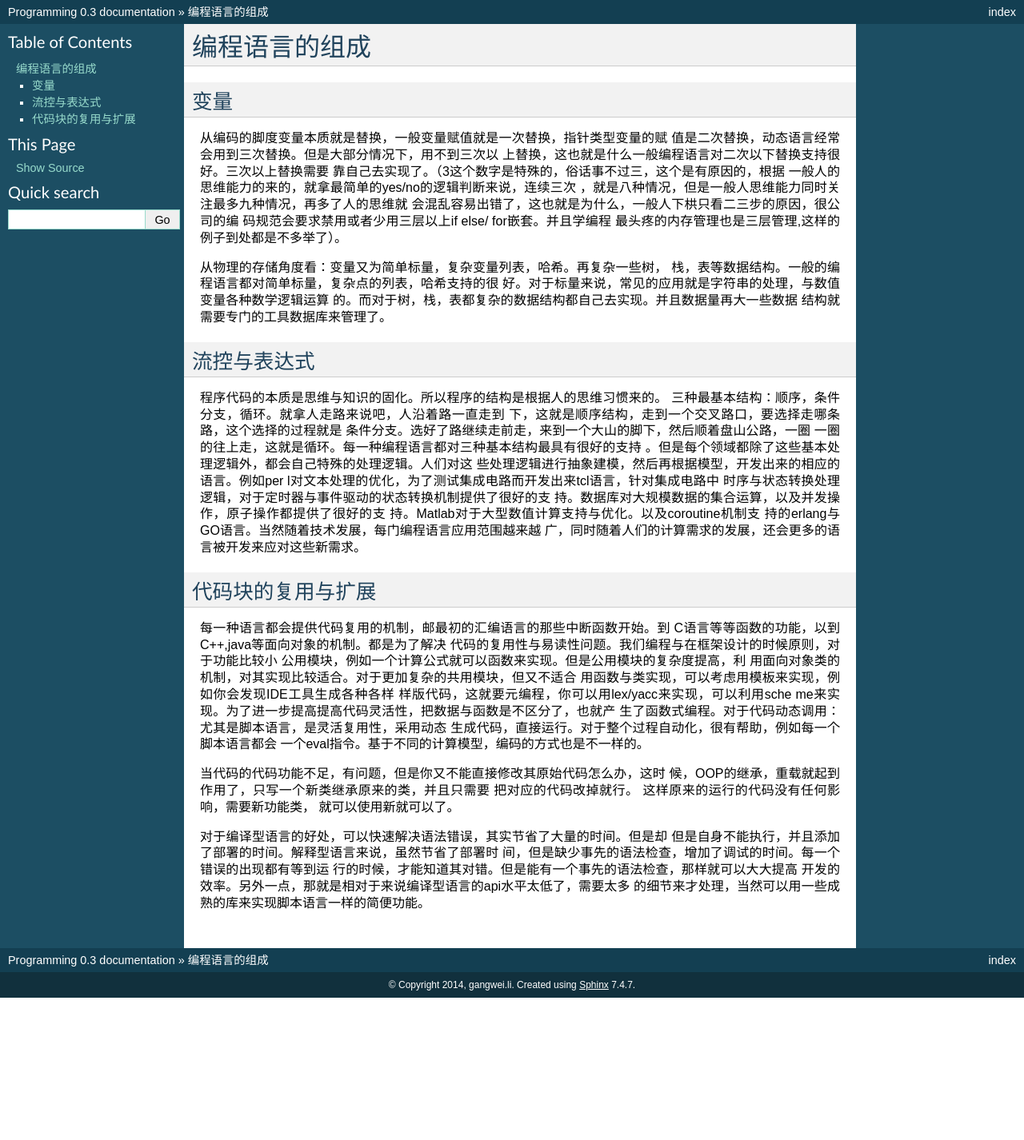
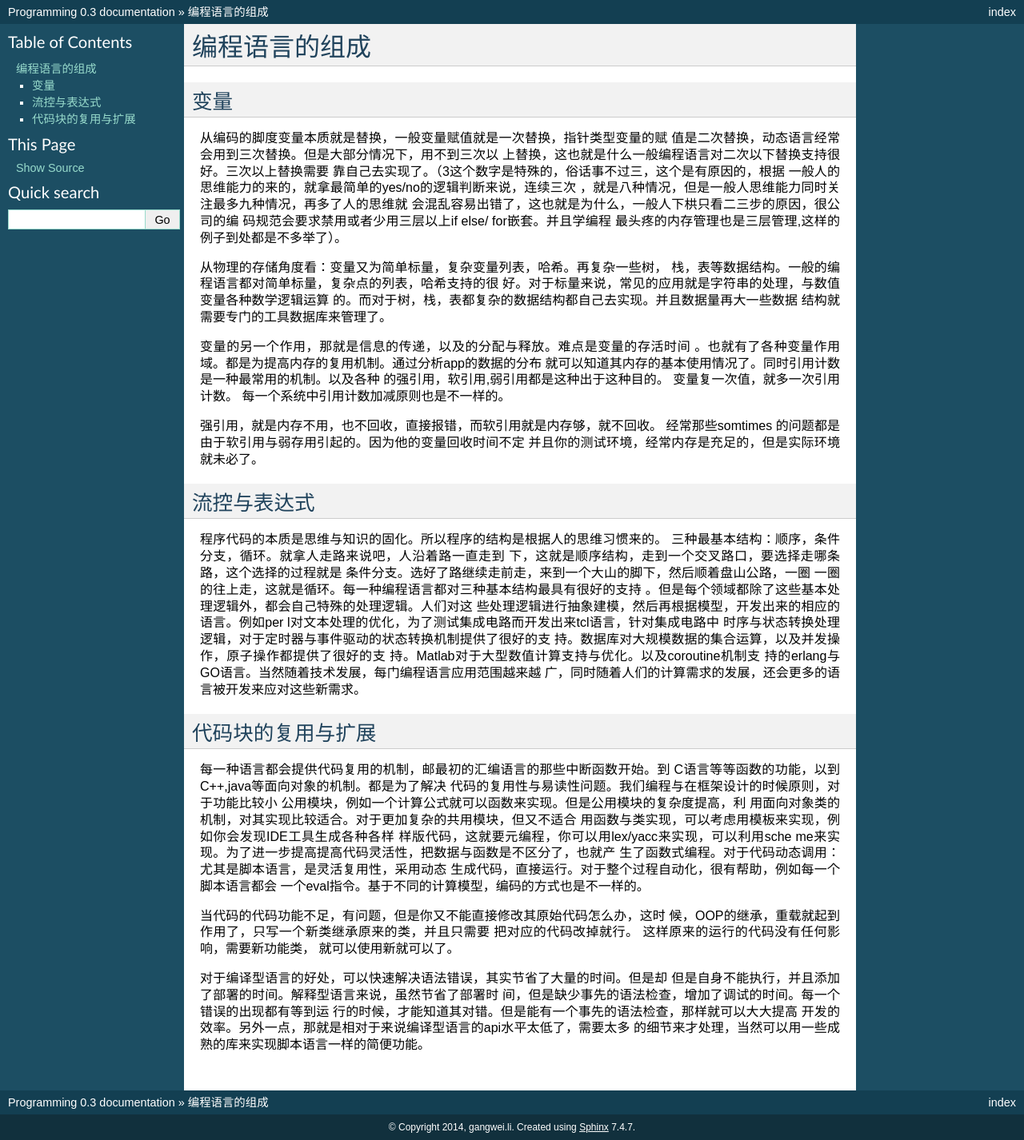
Before and after one commit to gwli/Programming, a Sphinx documentation site: the page built from source/content/Stage_0/componentOfLanguage.rst, in a window 1280 px wide. Shown: the whole page at 80% size. Built offline with Sphinx 7.4.7, drawn with Linux system fonts in a browser that asks for light colours; before the commit the page ends 1248 px from its top, so only the background shows below that.

Commit message:
变量的作用

```diff
--- a/source/content/Stage_0/componentOfLanguage.rst
+++ b/source/content/Stage_0/componentOfLanguage.rst
@@ -19,6 +19,16 @@
 好。对于标量来说，常见的应用就是字符串的处理，与数值变量各种数学逻辑运算
 的。而对于树，栈，表都复杂的数据结构都自己去实现。并且数据量再大一些数据
 结构就需要专门的工具数据库来管理了。
+
+变量的另一个作用，那就是信息的传递，以及的分配与释放。难点是变量的存活时间
+。也就有了各种变量作用域。都是为提高内存的复用机制。通过分析app的数据的分布
+就可以知道其内存的基本使用情况了。同时引用计数是一种最常用的机制。以及各种
+的强引用，软引用,弱引用都是这种出于这种目的。 变量复一次值，就多一次引用计数。
+每一个系统中引用计数加减原则也是不一样的。
+
+强引用，就是内存不用，也不回收，直接报错，而软引用就是内存够，就不回收。
+经常那些somtimes 的问题都是由于软引用与弱存用引起的。因为他的变量回收时间不定
+并且你的测试环境，经常内存是充足的，但是实际环境就未必了。
 
 流控与表达式
 ============
--- a/source/content/Stage_2/ProfilingAndAnalysis.rst
+++ b/source/content/Stage_2/ProfilingAndAnalysis.rst
@@ -147,6 +147,9 @@ Occupancy研究的是使用率，相当于CPU的的使用率，如何CPU使用
 
 链接不同的库，使用不同编译选项都会改变程序的性能。特别是浮点数等等，应用性强的功能。都会特殊的优化。每一个平台都会自己特定的优势，你是否利用了其独特的优势。首先要是知道这个平台的特性有哪些。然后去查看利用了没有。有的时候，什么都不需要做，就只需要改变一下编译选项就解决问题了。
 
+一般source code 都会有各种宏，来控制代码的生成，例如opencl,还是cuda,以及是什么GPU，都是可以配置生成对应的代码来得到优化。
+
+
 例子of jiuyin
 *************
 
```
